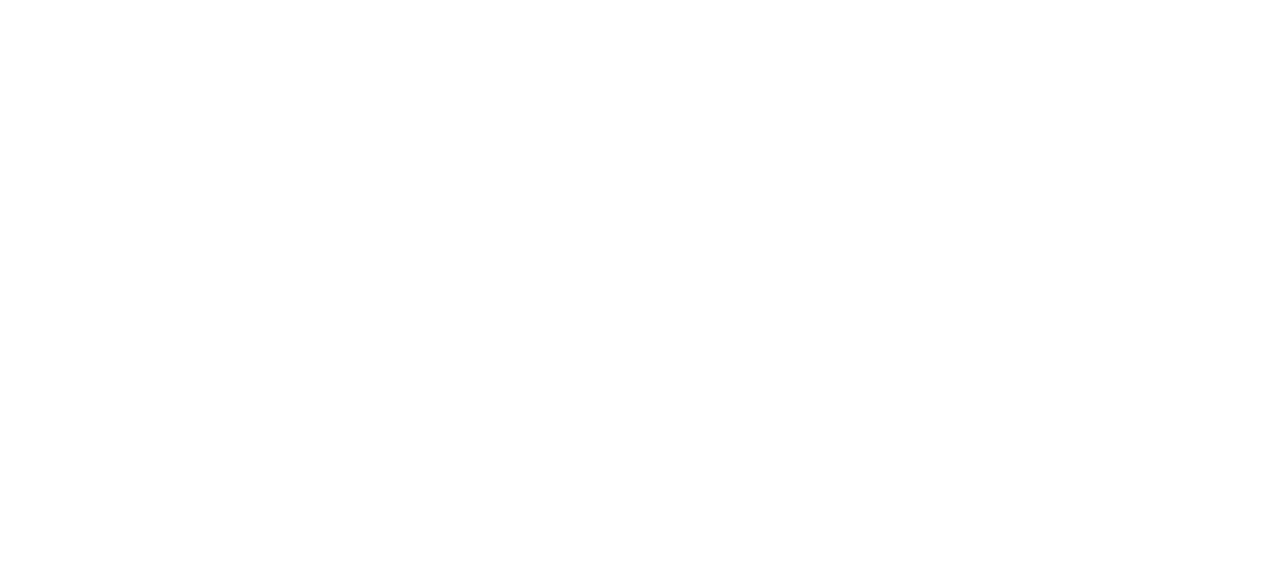
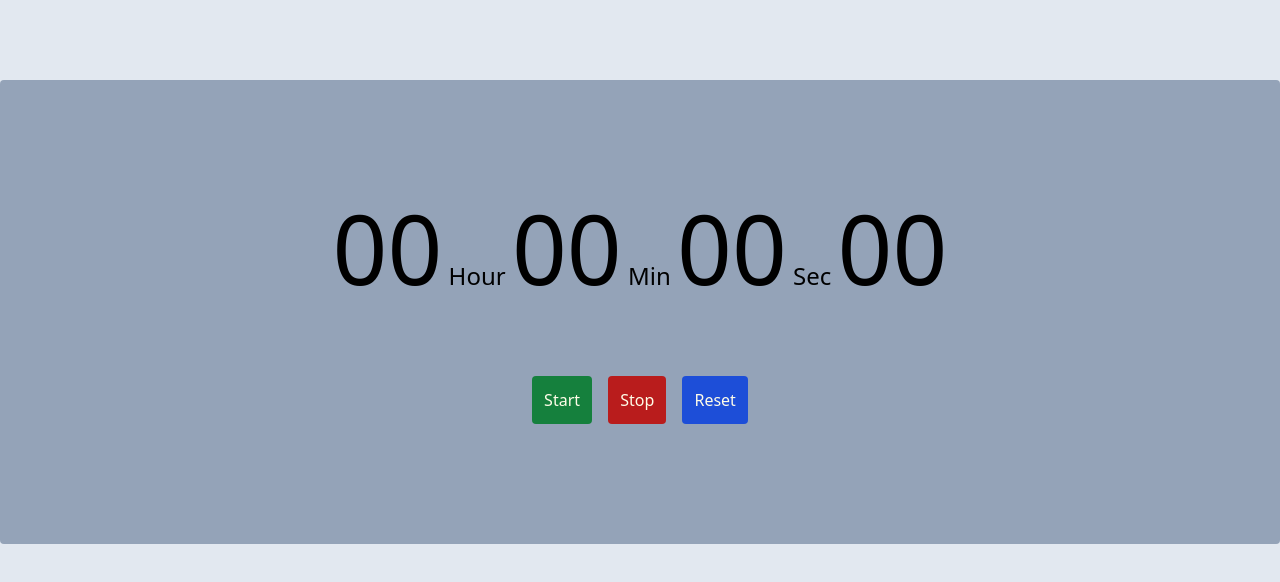
Before and after one commit to webgurusam/counter-clock, a plain HTML site: page index.html in a window 1280 px wide. Drawn offline with nearby package versions, Linux system fonts and the light colour scheme.

Commit message:
added html & css design

```diff
--- a/index.html
+++ b/index.html
@@ -7,8 +7,26 @@
     <!-- tailwindcss -->
     <script src="https://cdn.tailwindcss.com"></script>
 </head>
-<body>
+<body class="bg-slate-200">
 
+    <div class="container mx-auto mt-20 flex items-center flex-col bg-slate-400 p-20 rounded">
+        <!-- counting time container -->
+        <div id="counting-time-container" class="p-10">
+            <p class="text-2xl" id="displaySec">
+                <span><span id="hour" class="text-8xl">00</span> Hour</span>
+                <span><span id="minute" class="text-8xl">00</span> Min</span>
+                <span><span id="second" class="text-8xl">00</span> Sec</span>
+                <span id="count" class="text-8xl">00</span>
+            </p>
+        </div>
+
+        <!-- buttons container -->
+        <div id="buttons-container" class="p-10">
+            <button onclick="start()" class="bg-green-700 hover:bg-green-600 text-yellow-50 p-3 rounded mr-3">Start</button>
+            <button onclick="stop()" class="bg-red-700 hover:bg-red-600 text-yellow-50 p-3 rounded mr-3">Stop</button>
+            <button onclick="reset()" class="bg-blue-700 hover:bg-blue-600 text-yellow-50 p-3 rounded">Reset</button>
+        </div>
+    </div>
 
     <!-- scripts -->
     <script src="./js/counter-clock.js"></script>
```
Also changed, not shown: js/tailwind.config.js (added, +8 -0 lines).
